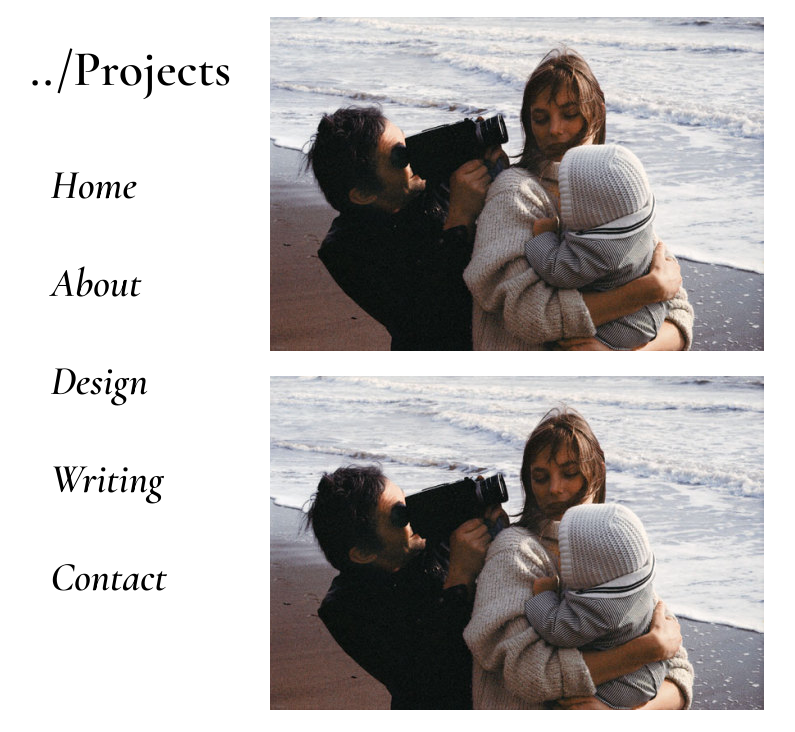
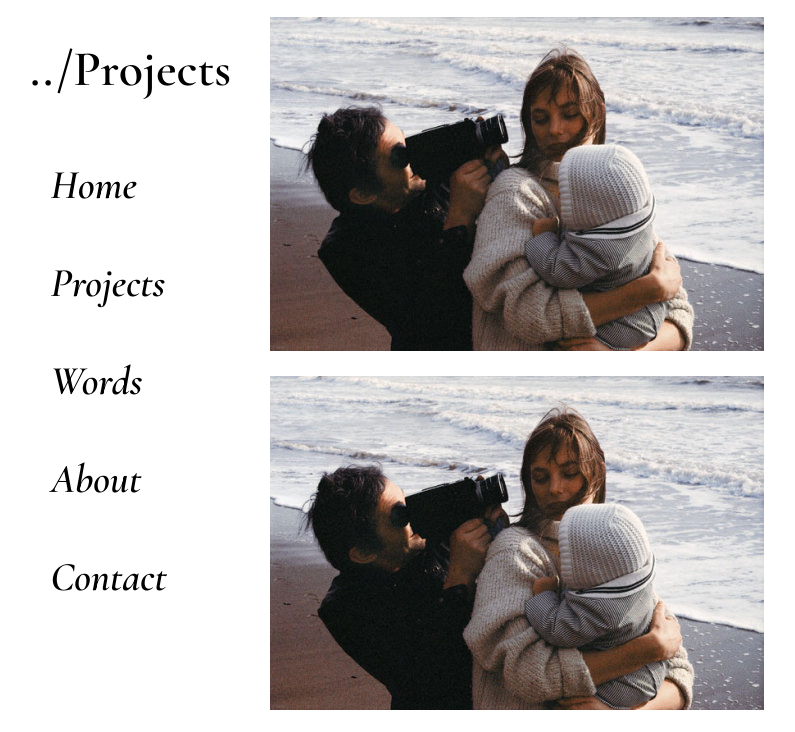
Before and after one commit to clairecoxo/claire_cohenWDB, a plain HTML site: page Portfolio_2017/projects.html in a window 1280 px wide. Shown: the top 732 px of the page, without its empty margins (50-845 px from the left). Drawn offline with nearby package versions, Linux system fonts and the light colour scheme; a web font is replaced by a local one.

Commit message:
Updated Nav links

```diff
--- a/Portfolio_2017/projects.html
+++ b/Portfolio_2017/projects.html
@@ -22,10 +22,10 @@
 		  <nav>
 
                 <li><a class="nav-links" href="../Portfolio_2017/index.html">Home</a></li>
-				<li><a class="nav-links" href="../Project_3/about.html">About</a></li>
-                <li><a class="nav-links" href="../Project_3/work.html">Design</a></li>
-                <li><a class="nav-links" href="../Project_3/work.html">Writing</a></li>
-				<li><a class="nav-links" href="../Project_3/contact.html">Contact</a></li>
+				<li><a class="nav-links" href="../Portfolio_2017/projects.html">Projects</a></li>
+                <li><a class="nav-links" href="../Portfolio_2017/words.html">Words</a></li>
+                <li><a class="nav-links" href="../Portfolio_2017/about.html">About</a></li>
+				<li><a class="nav-links" href="../Portfolio_2017/contact.html">Contact</a></li>
 
 		  </nav>
     </sidebar>
```
